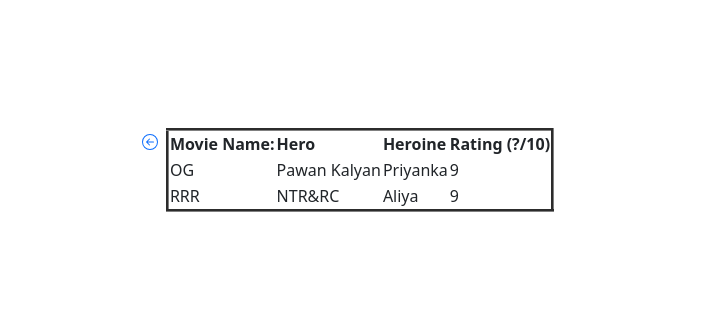
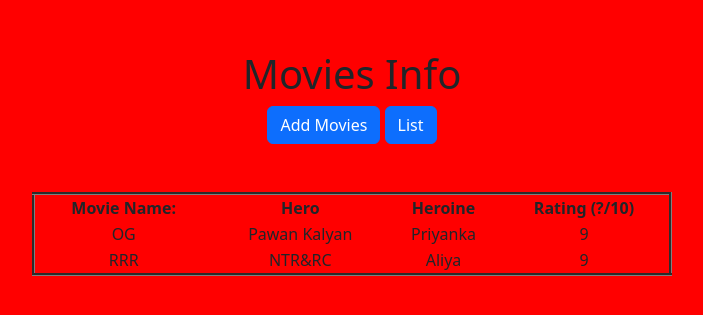
Before and after one commit to 6jp9/LearningStuff, a Django app: page /display/ in a window 1280 px wide. Shown: the top 315 px of the page, without its empty margins (288-991 px from the left). Run offline with Django 5.2, Linux system fonts and the light colour scheme; data comes from the database, SQL or seed files in the repository.

Commit message:
template inheritance practice work in Django Model Form Project

```diff
--- a/DjangoModelForms/static/css/style.css
+++ b/DjangoModelForms/static/css/style.css
@@ -1,7 +1,7 @@
 body {
-    display: flex;
-    justify-content: center;
-    margin-top: 10%;
+    text-align: center;
+    margin-top: 50px;
+    background-color: red;
 }
 
 .div {
--- a/DjangoModelForms/templates/testapp/index.html
+++ b/DjangoModelForms/templates/testapp/index.html
@@ -11,12 +11,14 @@
     <title>Document</title>
 </head>
 
-<body align="center">
-    <div>
+<body>
+    <div style="display: block;">
         <h1>Movies Info</h1>
         <a href="/form" class="btn btn-primary">Add Movies</a>
         <a href="/display" class="btn btn-primary">List</a>
-    </div>
+    </div><br>
+    {% block body_block %}
+    {% endblock %}
 </body>
 
 </html>
--- a/DjangoModelForms/templates/testapp/list.html
+++ b/DjangoModelForms/templates/testapp/list.html
@@ -1,25 +1,10 @@
-<!DOCTYPE html>
-{% load static %}
-<html lang="en">
+{% extends 'testapp/index.html' %}
+{% block body_block %}
+<br>
+<div style="text-align: center; display: flex; justify-content: center;">
+    {% if movies %}
+    <table border="3" style="width: 50%;">
 
-<head>
-    <meta charset="UTF-8">
-    <meta name="viewport" content="width=device-width, initial-scale=1.0">
-    <link href="https://cdn.jsdelivr.net/npm/bootstrap@5.3.3/dist/css/bootstrap.min.css" rel="stylesheet"
-        integrity="sha384-QWTKZyjpPEjISv5WaRU9OFeRpok6YctnYmDr5pNlyT2bRjXh0JMhjY6hW+ALEwIH" crossorigin="anonymous">
-    <link rel="stylesheet" href="{% static 'css/style.css' %}">
-    <title>Document</title>
-</head>
-
-<body>
-    <div id="fix"><a href="http://127.0.0.1:8000/"><svg xmlns="http://www.w3.org/2000/svg" width="16" height="16"
-                fill="currentColor" class="bi bi-arrow-left-circle" viewBox="0 0 16 16">
-                <path fill-rule="evenodd"
-                    d="M1 8a7 7 0 1 0 14 0A7 7 0 0 0 1 8m15 0A8 8 0 1 1 0 8a8 8 0 0 1 16 0m-4.5-.5a.5.5 0 0 1 0 1H5.707l2.147 2.146a.5.5 0 0 1-.708.708l-3-3a.5.5 0 0 1 0-.708l3-3a.5.5 0 1 1 .708.708L5.707 7.5z" />
-            </svg></a></div>
-
-        {% if movies %}
-        <table border="3px solid" >
         <thead>
             <th>Movie Name:</th>
             <th>Hero</th>
@@ -34,12 +19,13 @@
             <td>{{i.rating}}</td>
         </tr>
         {% endfor %}
-
+    </table>
     {% else %}
     <h1>No Records found</h1>
     {% endif %}
-        </table>
-    <!-- </div> -->
+</div>
+{% endblock %}
+<!-- </div>
 </body>
 
-</html>
+</html> -->
```
Also changed, not shown: DjangoModelForms/templates/testapp/add.html (+5 -21 lines). Lines whose indentation alone changed are shown as unchanged.
